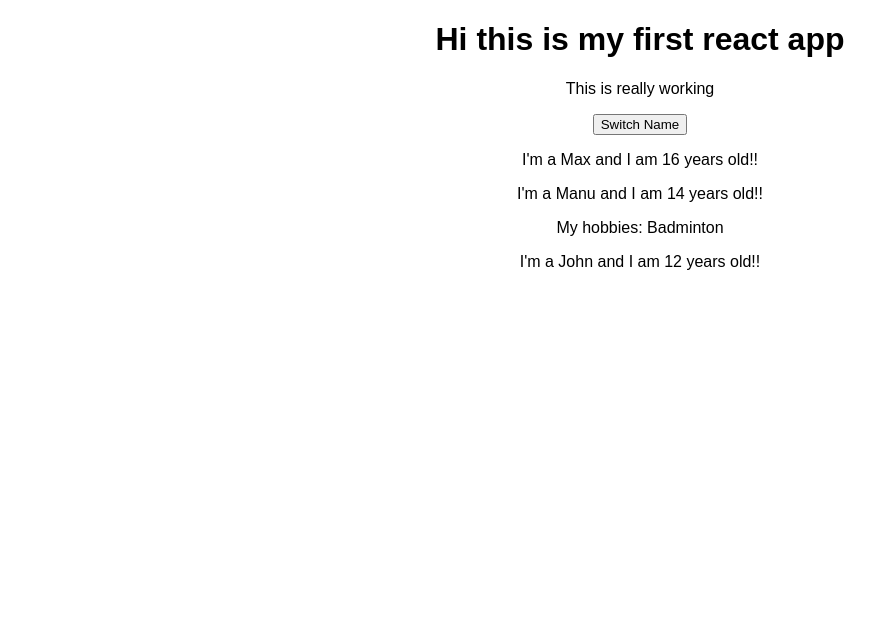
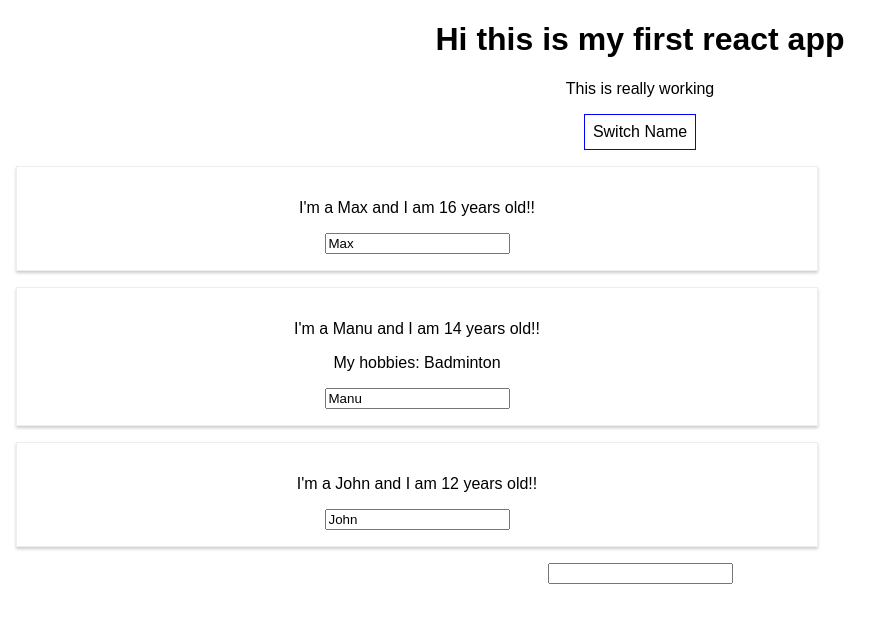
Before and after one commit to burhanmaseel/react-complete-guide2, a React (Create React App) app: page / in a window 1280 px wide. Shown: the top 622 px of the page, without its empty margins (0-892 px from the left). Built offline with nearby package versions, Linux system fonts and the light colour scheme.

Commit message:
Module 3 Completed - React Base features

```diff
--- a/src/App.js
+++ b/src/App.js
@@ -1,59 +1,109 @@
-import React, { Component, useState } from "react";
+import React, { Component } from "react";
 import "./App.css";
 import Person from "./Person/Person";
+import UserInput from "./UserInput/UserInput";
+import UserOutput from "./UserOutput/UserOutput";
 
-const app = (props) => {
-  const [personsState, setPersonsState] = useState({
+class App extends Component {
+  state = {
     persons: [
       {
         name: "Max",
-        age: "16"
+        age: "16",
       },
       {
         name: "Manu",
-        age: "14"
+        age: "14",
       },
       {
         name: "John",
-        age: "12"
+        age: "12",
       },
     ],
-    otherState: "Some other value"
-  });
+    inputValue: ""
+  };
 
-  const [ otherState, setOtherState] = useState('some other value');
-
-  const switchNameHandler = () => {
-    setPersonsState({
+  switchNameHandler = (newName) => {
+    this.setState({
       persons: [
-        { name: "Maximilian", age: "16" },
-        { name: "Manu", age: "14" },
-        { name: "Johnathan", age: "27" }
+        {
+          name: "Maximilian",
+          age: "16",
+        },
+        {
+          name: "Manu",
+          age: "14",
+        },
+        {
+          name: "Johnathan",
+          age: "16",
+        },
       ]
     });
   };
+
+  nameChangedHandler = (event) => {
+    this.setState({
+      persons: [
+        {
+          name: "Maximilian",
+          age: "16",
+        },
+        {
+          name: event.target.value,
+          age: "14",
+        },
+        {
+          name: "Johnathan",
+          age: "16",
+        },
+      ]
+    });
+  }
+
+  inputChangeHandler = (event) => {
+    this.setState({
+      inputValue: event.target.value
+    });
+  }
+
+  render() {
+    const style = {
+      backgroundColor: "white",
+      font: "inherit",
+      border: "1px solid blue",
+      padding: "8px"
+    }
 
     return (
       <div className="App">
         <h1>Hi this is my first react app</h1>
         <p>This is really working</p>
-      <button onClick={switchNameHandler}>Switch Name</button>
+        <button style={style} onClick={() => this.switchNameHandler("Johnnyyy!!")}>Switch Name</button>
         <Person
-        name={personsState.persons[0].name}
-        age={personsState.persons[0].age}
+          name={this.state.persons[0].name}
+          age={this.state.persons[0].age}
+          click={this.switchNameHandler.bind(this, "Max")}
         />
         <Person
-        name={personsState.persons[1].name}
-        age={personsState.persons[1].age}
+          name={this.state.persons[1].name}
+          age={this.state.persons[1].age}
+          changed={this.nameChangedHandler}
         >
           My hobbies: Badminton
         </Person>
         <Person
-        name={personsState.persons[2].name}
-        age={personsState.persons[2].age}
+          name={this.state.persons[2].name}
+          age={this.state.persons[2].age}
         />
+
+        <UserInput changedInput={this.inputChangeHandler} />
+        <UserOutput inputValue={this.state.inputValue} />
+
+
       </div>
     );
-};
+  }
+}
 
-export default app;
+export default App;
--- /dev/null
+++ b/src/Person/Person.css
@@ -0,0 +1,8 @@
+.Person {
+   width: 60%;
+   margin: 16px;
+   border: 1px solid #eee;
+   box-shadow: 0 2px 3px #ccc;
+   padding: 16px;
+   text-align: center;
+}
--- a/src/Person/Person.js
+++ b/src/Person/Person.js
@@ -1,11 +1,12 @@
 import React from 'react';
-import { render } from 'react-dom';
+import "./Person.css";
 
 const person = (props) => {
    return (
-      <div>
-         <p>I'm a {props.name} and I am {props.age} years old!!</p>
+      <div className="Person">
+         <p onClick={props.click}>I'm a {props.name} and I am {props.age} years old!!</p>
          <p>{props.children}</p>
+         <input type="text" onChange={props.changed} value={props.name}/>
       </div>
    );
 }
--- /dev/null
+++ b/src/UserInput/UserInput.js
@@ -0,0 +1,11 @@
+import React from "react";
+
+const userInput = (props) => {
+   return (
+      <div>
+         <input type="text" onChange={props.changedInput}/>
+      </div>
+   );
+}
+
+export default userInput;
--- /dev/null
+++ b/src/UserOutput/UserOutput.css
@@ -0,0 +1,4 @@
+.User-Output {
+   color: red;
+   font-weight: bold;
+}
--- /dev/null
+++ b/src/UserOutput/UserOutput.js
@@ -0,0 +1,12 @@
+import React from "react";
+import "./UserOutput.css";
+
+const userOutput = (props) => {
+   return (
+      <p className="User-Output">
+         {props.inputValue}
+      </p>
+   );
+}
+
+export default userOutput;
```
Lines whose indentation alone changed are shown as unchanged.
